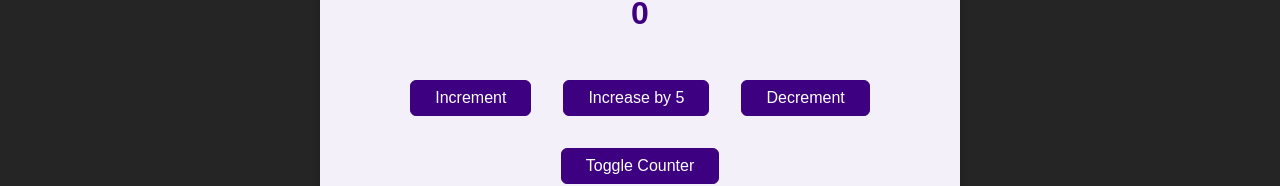
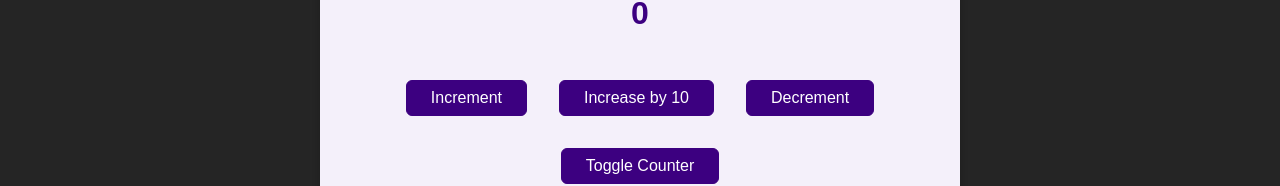
Before and after one commit to emmanueldavidokafor/redux_toolkit, a React (Create React App) app: page / in a window 1280 px wide. Shown: the part 497-683 px from the top of the page. Built offline with nearby package versions, Linux system fonts and the light colour scheme.

Commit message:
Minor fix

```diff
--- a/src/components/Counter.js
+++ b/src/components/Counter.js
@@ -29,7 +29,7 @@ const Counter = () => {
 			{showCounter && <div className={classes.value}>{counter}</div>}
 			<div>
 				<button onClick={incrementHandler}>Increment</button>
-				<button onClick={increaseHandler}>Increase by 5</button>
+				<button onClick={increaseHandler}>Increase by 10</button>
 				<button onClick={decrementHandler}>Decrement</button>
 			</div>
 			<button onClick={toggleCounterHandler}>Toggle Counter</button>
```
